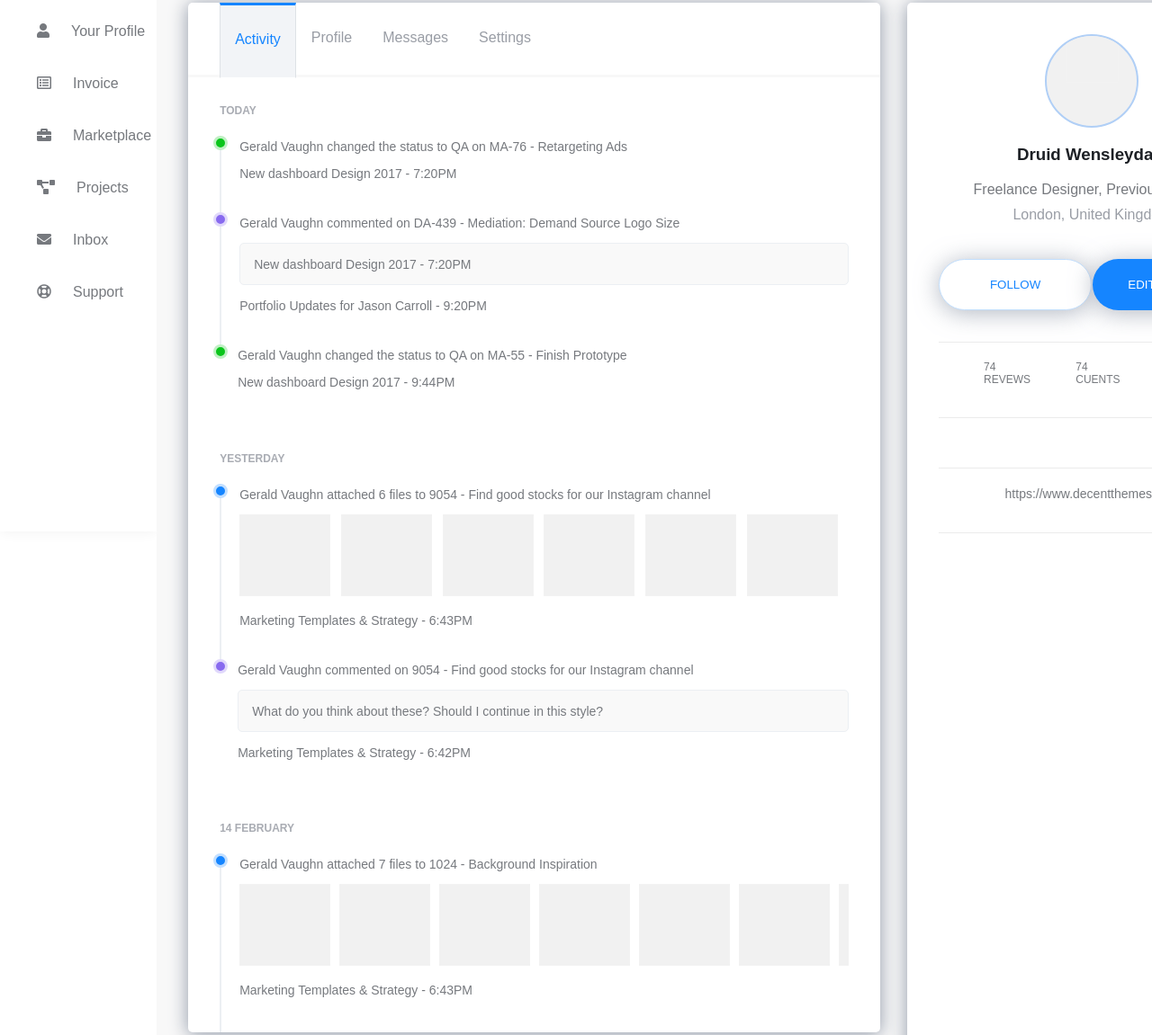
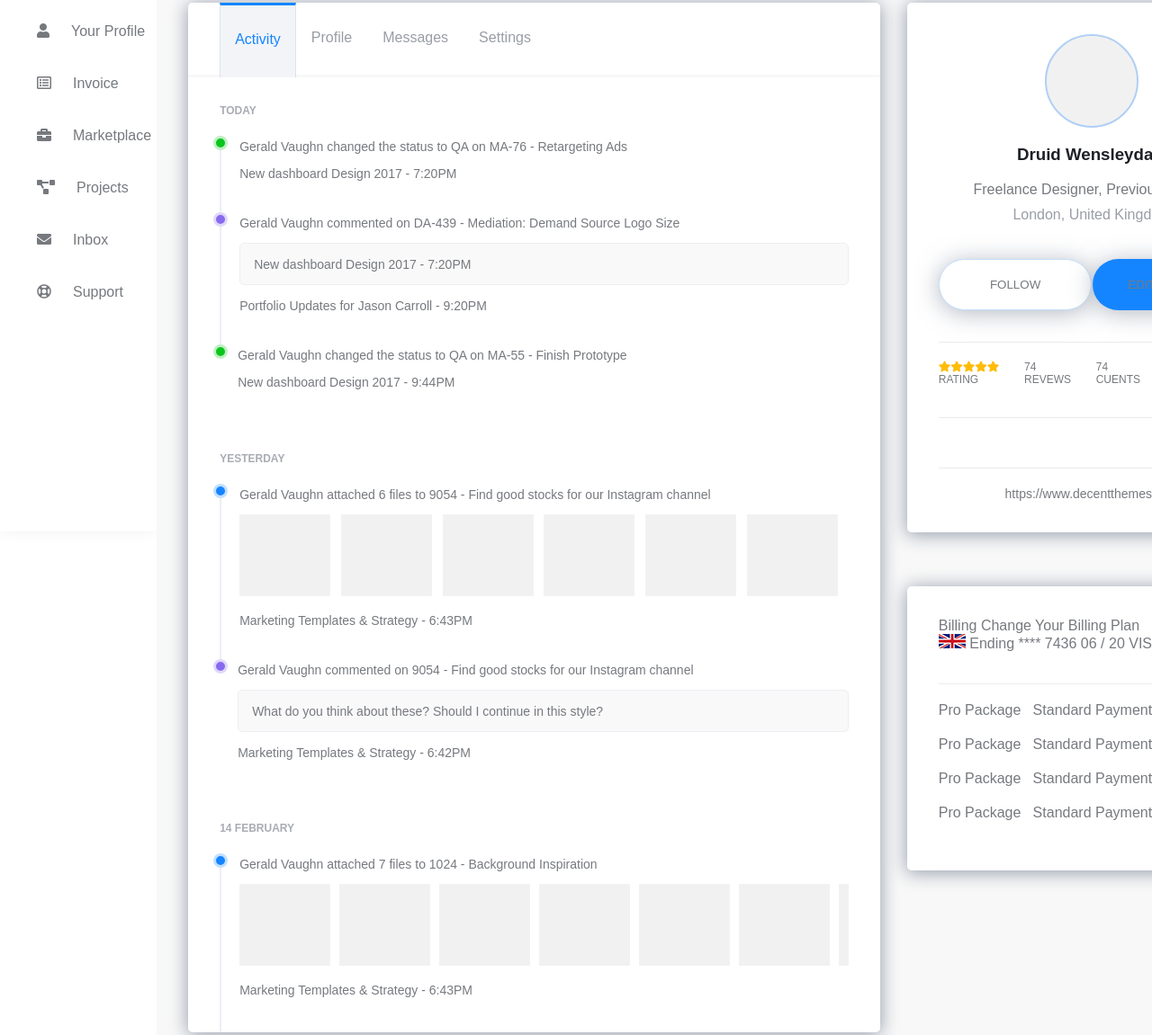
Before and after one commit to annashevchuk/Dashboard, a website: page app/index.html in a window 1280 px wide. Shown: the part 279-1430 px from the top of the page at 90% size. Drawn offline with nearby package versions, Linux system fonts and the light colour scheme; files that its build step writes are made by us from their sources.

Commit message:
aside-profile init second section

```diff
--- a/app/index.html
+++ b/app/index.html
@@ -276,7 +276,7 @@
 					</div><!--end profile__content-->
 
 					<div class="profile__sidebar">
-						<div class="sidebar-section">
+						<div class="profile__sidebar-section">
 							<div class="prof-item about">
 								<div class="profile_photo large_photo">
 									<a href="#"><img src="img/photo.png" alt="photo"></a>
@@ -285,14 +285,21 @@
 								<span class="work">Freelance Designer, Previously TapQ</span>
 								<span class="adress">London, United Kingdom</span>
 								<div class="connect">
-									<button class="follow">FOLLOW</button>
-									<button class="edit">EDIT PROFILE</button>
+									<button class="follow"><a href="#"> FOLLOW</a></button>
+									<button class="edit"><a href="#"> EDIT PROFILE</a></button>
 								</div>
 
 							</div>
 							<div class="prof-item rating">
-								<div class="stars">
-
+								<div>
+									<ul class="stars">
+										<li><i class="fas fa-star"></i></li>
+										<li><i class="fas fa-star"></i></li>
+										<li><i class="fas fa-star"></i></li>
+										<li><i class="fas fa-star"></i></li>
+										<li><i class="fas fa-star"></i></li>
+									</ul>
+									<span>RATING</span>
 								</div>
 								<div class="revews">
 									<span>74</span>
@@ -320,8 +327,43 @@
 							</div>
 						</div>
 
-						<div class="sidebar-section payment">
-							<div class="prof-item">
+						<div class="profile__sidebar-section">
+							<div class="prof-item billing">
+								<div>
+									<span>Billing</span>
+									<span>Change Your Billing Plan</span>
+								</div>
+								<div>
+									<img src="img/flag.png" alt="country">
+									<span>Ending **** 7436 </span>
+									<span>06 / 20  </span>
+									<span>VISA</span>
+								</div>
+
+							</div>
+							<div class="pay-info">
+								<ul class="payment">
+									<li>
+										<div>Pro Package</div>
+										<span>Standard Payment</span>
+										<span>24 Nov 2017</span>
+									</li>
+									<li>
+										<div>Pro Package</div>
+										<span>Standard Payment</span>
+										<span>24 Nov 2017</span>
+									</li>
+									<li>
+										<div>Pro Package</div>
+										<span>Standard Payment</span>
+										<span>24 Nov 2017</span>
+									</li>
+									<li>
+										<div>Pro Package</div>
+										<span>Standard Payment</span>
+										<span>24 Nov 2017</span>
+									</li>
+								</ul>
 
 							</div>
 
--- a/app/sass/assets/_profile.scss
+++ b/app/sass/assets/_profile.scss
@@ -12,11 +12,15 @@
 	}
 
 	&__sidebar {
+		width: 34%;
+	}
+
+	&__sidebar-section {
 		background-color: #fff;
-		padding: 35px;
-		width: 34%;
 		box-shadow: 0px 2px 20px 1px rgba(151,159,173,1);
 		border-radius: 5px;
+		padding: 35px;
+		margin-bottom: 60px;
 	}
 }
 
@@ -58,6 +62,7 @@
 		box-shadow: 0px 3px 27px 0px rgba(151, 159, 173, 0.75);
 		cursor: pointer;
 	  }
+
 	  .follow {
 	  	color: $primaryBlue;
 	  	border: 1px solid #c3dffd;
@@ -79,11 +84,21 @@
 		}
 }
 
-
-
+.stars {
+	display: flex;
+	color: #ffbc0a;
+}
 
 .prof-inf-footer {
 	text-align: center;
 	color: #999da5;
 	font-size: 14px;
 }
+
+.payment {
+	li {
+		display: flex;
+		justify-content: space-between;
+		margin-bottom: 20px;
+	}
+}
```
Also changed, not shown: app/css/main.css, app/img/flag.png (added).
